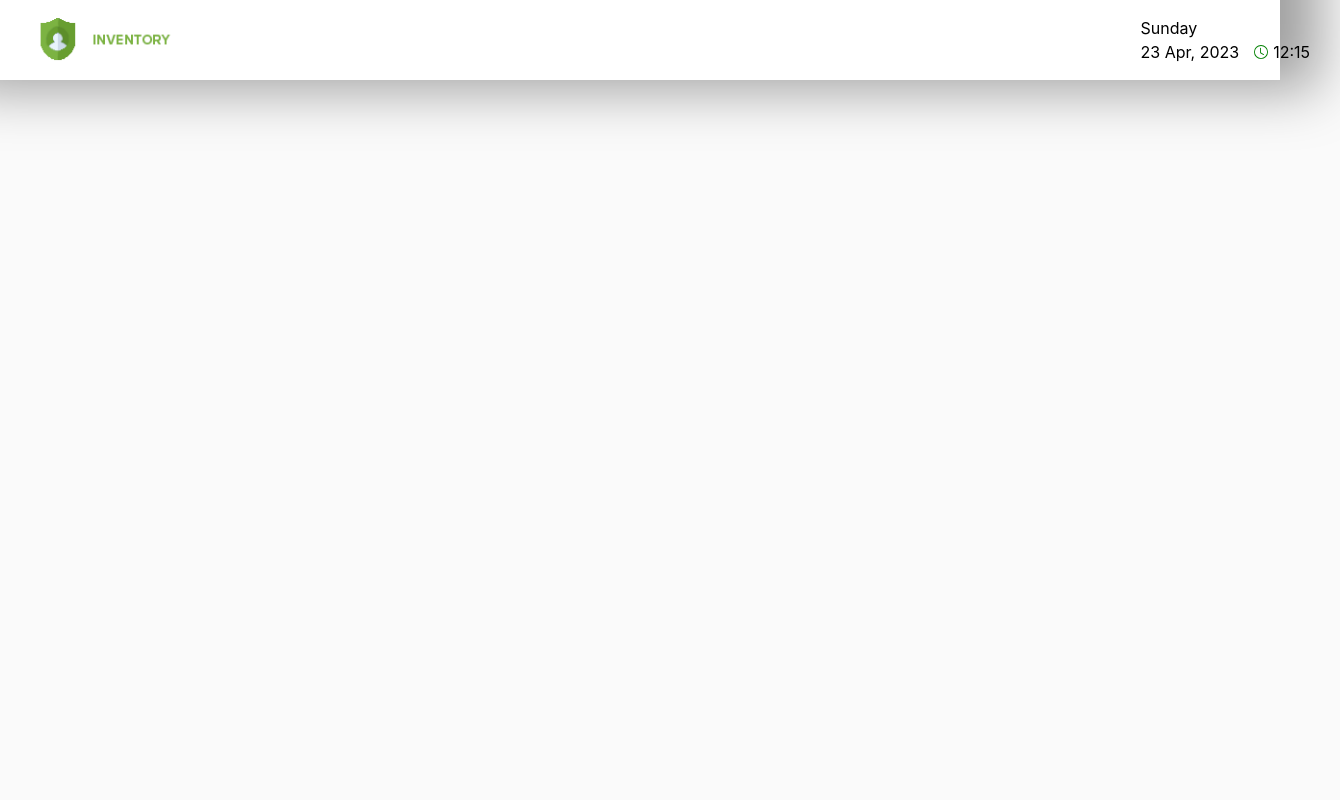
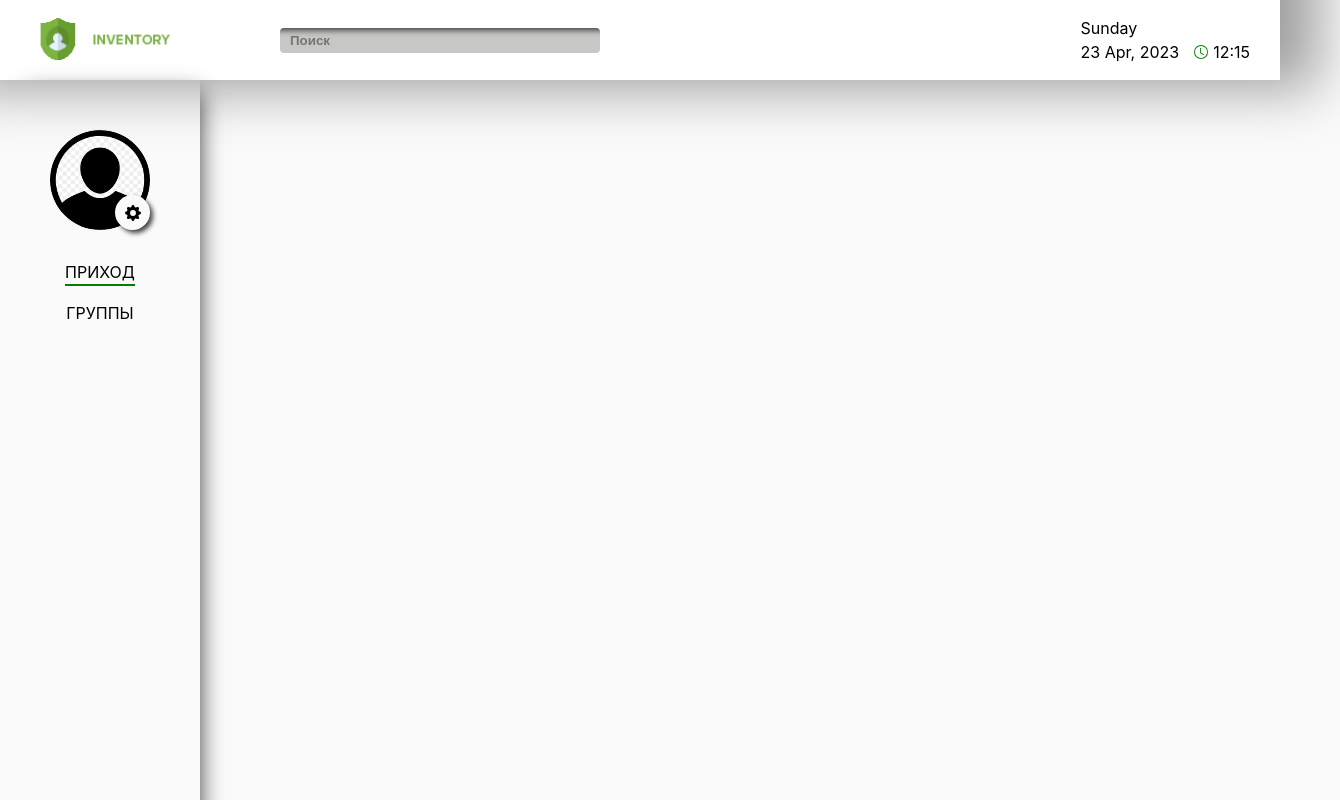
Before and after one commit to VladosSid/iventory, a Vue app: page / in a window 1280 px wide. Shown: the whole page, 1340 px wide, since content can reach past the window. Built offline with nearby package versions, Linux system fonts and the light colour scheme.

Commit message:
add nav menu

```diff
--- a/src/App.vue
+++ b/src/App.vue
@@ -1,15 +1,26 @@
 <script setup>
 import NavigationMenu from "./components/NavigationMenu/NavigationMenu.vue";
 import TopMenu from "./components/TopMenu/TopMenu.vue";
-
-components: {
-  NavigationMenu;
-}
 </script>
 
 <template>
-  <TopMenu />
-  <!-- <NavigationMenu /> -->
+  <TopMenu class="header" />
+
+  <main>
+    <NavigationMenu class="navigation-menu" />
+  </main>
 </template>
 
-<style scoped></style>
+<style lang="scss" scoped>
+.header {
+  position: fixed;
+}
+
+main {
+  margin-top: 80px;
+}
+
+.navigation-menu {
+  width: 170px;
+}
+</style>
--- a/src/components/NavigationMenu/NavigationMenu.vue
+++ b/src/components/NavigationMenu/NavigationMenu.vue
@@ -1,10 +1,54 @@
 <template>
-  <h1>Hi world</h1>
-  <UserLogo />
+  <div class="nav-menu">
+    <UserLogo />
+
+    <ul class="nav-menu__list">
+      <li class="nav-menu__link current">приход</li>
+      <li class="nav-menu__link">группы</li>
+    </ul>
+  </div>
 </template>
 
 <script setup>
 import UserLogo from "./UserLogo.vue";
 </script>
 
-<style lang="scss" scoped></style>
+<style lang="scss" scoped>
+.nav-menu {
+  flex: 1;
+  position: fixed;
+
+  display: flex;
+  flex-direction: column;
+  align-items: center;
+  gap: 30px;
+
+  height: 100%;
+  padding: 50px 15px;
+
+  box-shadow: 13px 0px 22px -13px rgba(0, 0, 0, 0.75);
+  -webkit-box-shadow: 13px 0px 22px -13px rgba(0, 0, 0, 0.75);
+  -moz-box-shadow: 13px 0px 22px -13px rgba(0, 0, 0, 0.75);
+  &__list {
+    align-items: center;
+    display: flex;
+    flex-direction: column;
+  }
+
+  &__link {
+    text-transform: uppercase;
+
+    &.current::after {
+      content: "";
+      height: 2px;
+      background: green;
+      width: 100%;
+      display: block;
+    }
+
+    &:not(:last-child) {
+      margin-bottom: 15px;
+    }
+  }
+}
+</style>
--- a/src/components/NavigationMenu/UserLogo.vue
+++ b/src/components/NavigationMenu/UserLogo.vue
@@ -1,9 +1,56 @@
 <template>
-  <div class="box-avatar">
-    <img src="../../assets/userAvatar.png" />
+  <div class="container-img">
+    <div class="box-avatar">
+      <img src="../../assets/UserLogo.png" />
+    </div>
+
+    <div class="container-img__icon-settings">
+      <svg
+        xmlns="http://www.w3.org/2000/svg"
+        width="16"
+        height="16"
+        fill="currentColor"
+        class="bi bi-gear-fill"
+        viewBox="0 0 16 16"
+      >
+        <path
+          d="M9.405 1.05c-.413-1.4-2.397-1.4-2.81 0l-.1.34a1.464 1.464 0 0 1-2.105.872l-.31-.17c-1.283-.698-2.686.705-1.987 1.987l.169.311c.446.82.023 1.841-.872 2.105l-.34.1c-1.4.413-1.4 2.397 0 2.81l.34.1a1.464 1.464 0 0 1 .872 2.105l-.17.31c-.698 1.283.705 2.686 1.987 1.987l.311-.169a1.464 1.464 0 0 1 2.105.872l.1.34c.413 1.4 2.397 1.4 2.81 0l.1-.34a1.464 1.464 0 0 1 2.105-.872l.31.17c1.283.698 2.686-.705 1.987-1.987l-.169-.311a1.464 1.464 0 0 1 .872-2.105l.34-.1c1.4-.413 1.4-2.397 0-2.81l-.34-.1a1.464 1.464 0 0 1-.872-2.105l.17-.31c.698-1.283-.705-2.686-1.987-1.987l-.311.169a1.464 1.464 0 0 1-2.105-.872l-.1-.34zM8 10.93a2.929 2.929 0 1 1 0-5.86 2.929 2.929 0 0 1 0 5.858z"
+        />
+      </svg>
+    </div>
   </div>
 </template>
 
 <script setup></script>
 
-<style lang="scss" scoped></style>
+<style lang="scss" scoped>
+.container-img {
+  position: relative;
+
+  &__icon-settings {
+    width: 35px;
+    height: 35px;
+    background: #fafafa;
+    color: #000;
+    position: absolute;
+    bottom: 0;
+    right: 0;
+    border-radius: 50%;
+    display: flex;
+    align-items: center;
+    justify-content: center;
+
+    box-shadow: 3px 3px 5px 0px rgba(0, 0, 0, 0.75);
+    -webkit-box-shadow: 3px 3px 5px 0px rgba(0, 0, 0, 0.75);
+    -moz-box-shadow: 3px 3px 5px 0px rgba(0, 0, 0, 0.75);
+  }
+}
+.box-avatar {
+  display: flex;
+
+  width: 100px;
+
+  border-radius: 50%;
+  overflow: hidden;
+}
+</style>
--- a/src/components/TopMenu/TopMenu.vue
+++ b/src/components/TopMenu/TopMenu.vue
@@ -1,7 +1,12 @@
 <template>
   <header class="top-menu">
     <Container class="top-menu__container">
-      <Logo class="top-menu__logo" />
+      <div class="top-menu__container-logo">
+        <Logo class="top-menu__logo" />
+
+        <InputSearch class="top-menu__input-search" test="123" />
+      </div>
+
       <Date />
     </Container>
   </header>
@@ -11,6 +16,7 @@
 import Logo from "./Logo.vue";
 import Date from "./Date.vue";
 import Container from "../shared/Container.vue";
+import InputSearch from "../shared/InputSearch.vue";
 </script>
 
 <style lang="scss" scoped>
@@ -31,8 +37,33 @@ import Container from "../shared/Container.vue";
     height: 100%;
   }
 
+  &__container-logo {
+    display: flex;
+    align-items: center;
+    gap: 100px;
+  }
+
   &__logo {
     width: 150px;
   }
+
+  &__input-search {
+    width: 300px;
+    padding: 5px 10px;
+
+    font-weight: 700;
+
+    color: #000;
+    background: #c7c7c6;
+
+    border: none;
+    border-radius: 4px;
+
+    outline: none;
+
+    box-shadow: 0px 23px 6px -21px rgba(0, 0, 0, 0.75) inset;
+    -webkit-box-shadow: 0px 23px 6px -21px rgba(0, 0, 0, 0.75) inset;
+    -moz-box-shadow: 0px 23px 6px -21px rgba(0, 0, 0, 0.75) inset;
+  }
 }
 </style>
--- a/src/components/shared/Container.vue
+++ b/src/components/shared/Container.vue
@@ -1,6 +1,6 @@
 <template>
   <div class="container">
-    <slot> </slot>
+    <slot></slot>
   </div>
 </template>
 
@@ -8,7 +8,7 @@
 
 <style lang="scss" scoped>
 .container {
-  width: 1280px;
+  max-width: 1280px;
   margin: 0 auto;
   padding: 0 30px;
 }
--- /dev/null
+++ b/src/components/shared/InputSearch.vue
@@ -0,0 +1,13 @@
+<template>
+  <input type="text" placeholder="Поиск" />
+</template>
+
+<script setup>
+const props = defineProps({
+  test: String,
+});
+
+console.log(props.test);
+</script>
+
+<style lang="scss" scoped></style>
--- a/src/style.css
+++ b/src/style.css
@@ -42,6 +42,9 @@ a {
   text-decoration: none;
 }
 
+ul {
+  list-style: none;
+}
 #app {
   width: 100%;
   margin: 0 auto;
```
Also changed, not shown: src/assets/UseLogo.png (added), src/assets/UserLogo.png (added).
